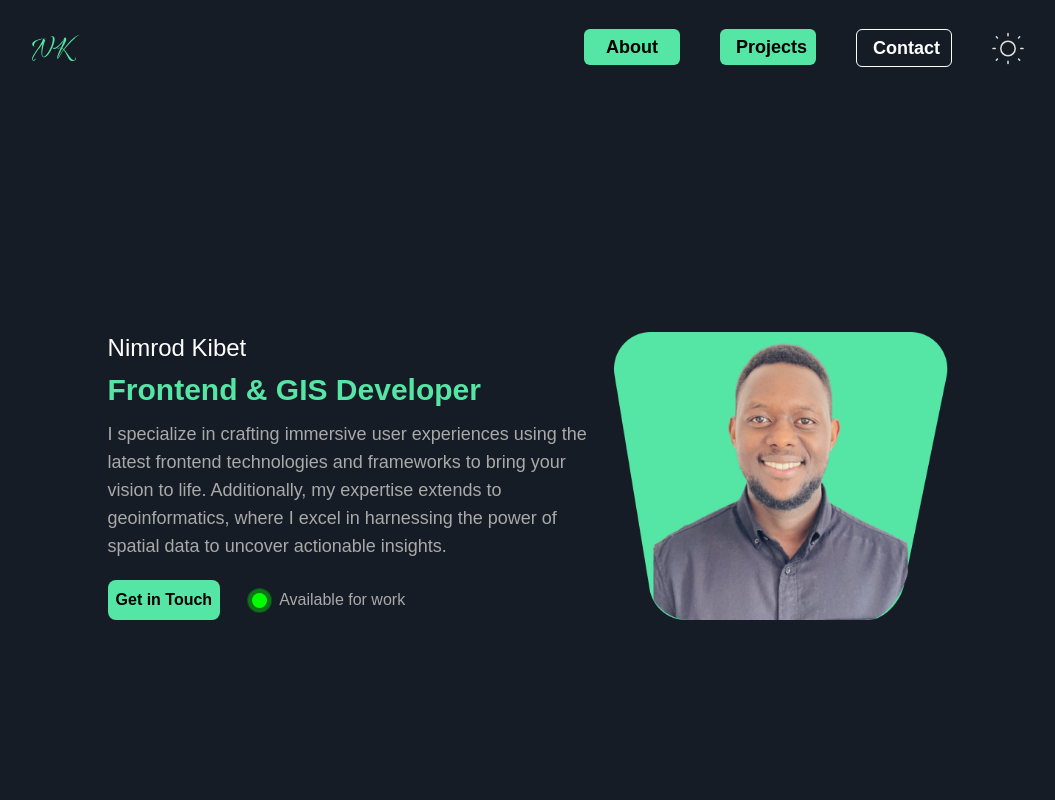
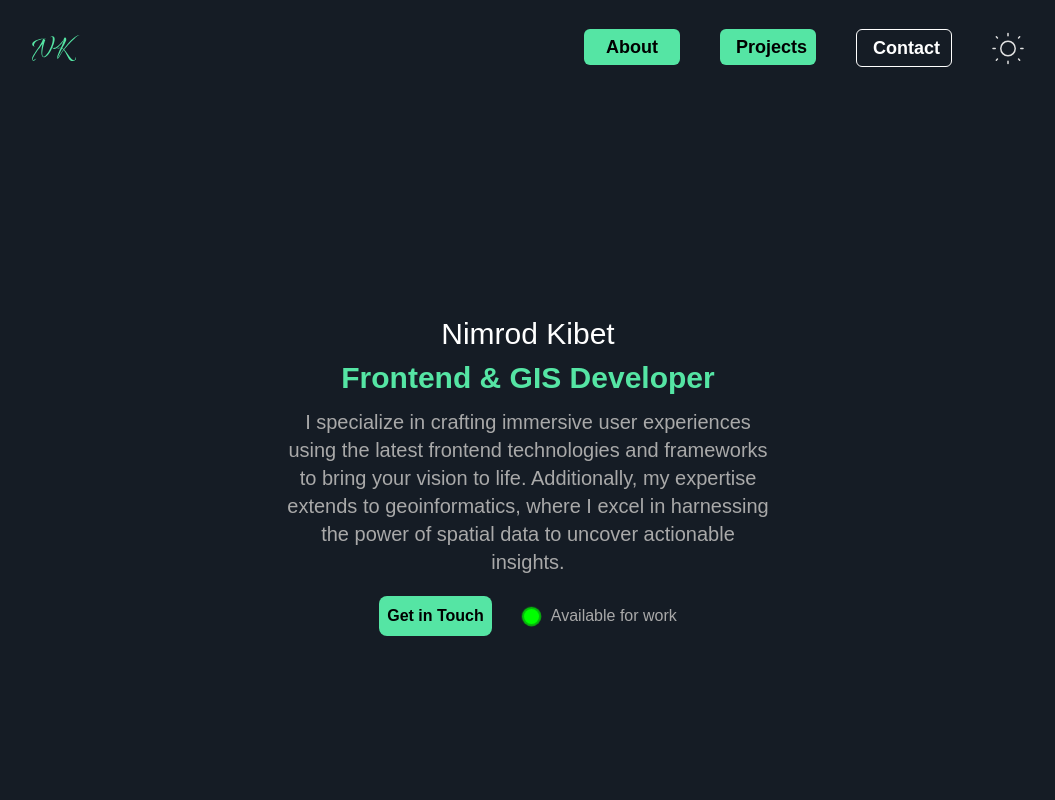
Before and after one commit to Nimrod2022/portfolio-mandela, a React (Vite) app: page / in a window 1280 px wide. Shown: the top 800 px of the page, without its empty margins (112-1167 px from the left). Built offline with nearby package versions, Linux system fonts and the light colour scheme; a web font is replaced by a local one.

Commit message:
home image removal

```diff
--- a/src/App.jsx
+++ b/src/App.jsx
@@ -1,7 +1,7 @@
 import { useState, useRef } from "react";
 
 import Home from "./components/Home/Home";
-import About from "./components/Home/About";
+// import About from "./components/Home/About";
 import Navbar from "./components/Home/Navbar";
 import Contact from "./components/Home/Contact";
 import Footer from "./components/Home/Footer";
@@ -30,7 +30,7 @@ function App() {
         scrollToContact={scrollToContact}
         setDarkMode={toggleDarkMode}
       />
-      <About darkMode={darkMode} setDarkMode={toggleDarkMode} />
+      {/* <About darkMode={darkMode} setDarkMode={toggleDarkMode} /> */}
       <Dummy darkMode={darkMode} setDarkMode={toggleDarkMode} />
 
       <Projects darkMode={darkMode} setDarkMode={setDarkMode} />
--- a/src/components/Home/Dummy.jsx
+++ b/src/components/Home/Dummy.jsx
@@ -5,7 +5,7 @@ const Dummy = ({ darkMode }) => {
   return (
     <>
       <div id="/about" className={darkMode ? "dark" : ""}>
-        <div className="dark:bg-[#151C25] bg-[#F0F0F4] aboutlayout flex  satoshi ">
+        <div className="dark:bg-[#151C25] bg-[#F0F0F4] aboutlayout flex mx-auto satoshi ">
           <div>
             <img
               src={darkMode ? darkModeProfileAbout : lightModeProfileAbout}
--- a/src/components/Home/Home.jsx
+++ b/src/components/Home/Home.jsx
@@ -9,20 +9,21 @@ const Home = ({ darkMode, scrollToContact }) => {
         <div className="dark:bg-[#151C25] bg-[#F0F0F4]  h-screen satoshi pt-32 md:pt-0 pb-10 flex flex-col justify-center">
           <div className="px-8   text-white md:flex md:gap-5 md:justify-center ">
             <div className="items-center   md:w-[40%] ">
-              <p className="text-2xl text-[#26313F] dark:text-white md:text-start text-center ">
+              {/* <img src="/assets/animation.png" alt="" className="rounded-full h-36"/> */}
+              <p className="text-3xl text-[#26313F] dark:text-white text-center ">
                 Nimrod Kibet
               </p>
-              <h1 className="  text-[#55E5A4] pt-2 font-extrabold text-2xl md:text-3xl md:text-start text-center">
+              <h1 className="  text-[#55E5A4] pt-2 font-extrabold text-2xl md:text-3xl text-center">
                 Frontend & GIS Developer
               </h1>
-              <p className="  text-lg text-[#686565] dark:text-[#A9A9A9] pt-3 md:text-start text-center ">
+              <p className="  text-xl text-[#686565] dark:text-[#A9A9A9] pt-3  text-center ">
                 I specialize in crafting immersive user experiences using the
                 latest frontend technologies and frameworks to bring your vision
                 to life. Additionally, my expertise extends to geoinformatics,
                 where I excel in harnessing the power of spatial data to uncover
                 actionable insights.
               </p>
-              <div className="items-center flex pt-8 md:pt-5 ">
+              <div className="items-center flex justify-center pt-8 md:pt-5 ">
                 <button
                   onClick={scrollToContact}
                   type="button"
@@ -40,7 +41,7 @@ const Home = ({ darkMode, scrollToContact }) => {
               </div>
             </div>
 
-            <div className="md:pt-0 pt-10">
+            <div className="md:pt-0 md:hidden block pt-10">
               <img
                 src={darkMode ? darkHomeProfile : lightHomeProfile}
                 alt="home-profile"
--- a/src/components/Projects/Projects.jsx
+++ b/src/components/Projects/Projects.jsx
@@ -37,7 +37,7 @@ const Projects = ({ darkMode }) => {
 
   return (
     <section className={darkMode ? "dark" : ""}>
-      <div className="satoshi dark:bg-[#151C25] bg-[#F0F0F4] md:pt-32 pt-20 ">
+      <div className="satoshi dark:bg-[#151C25] bg-[#F0F0F4] md:pt-32 pt-20 mx-auto">
         <h1
           id="/projects"
           className="text-center text-[#151C25] dark:text-white text-4xl"
```
Also changed, not shown: public/assets/animation.png (added).
